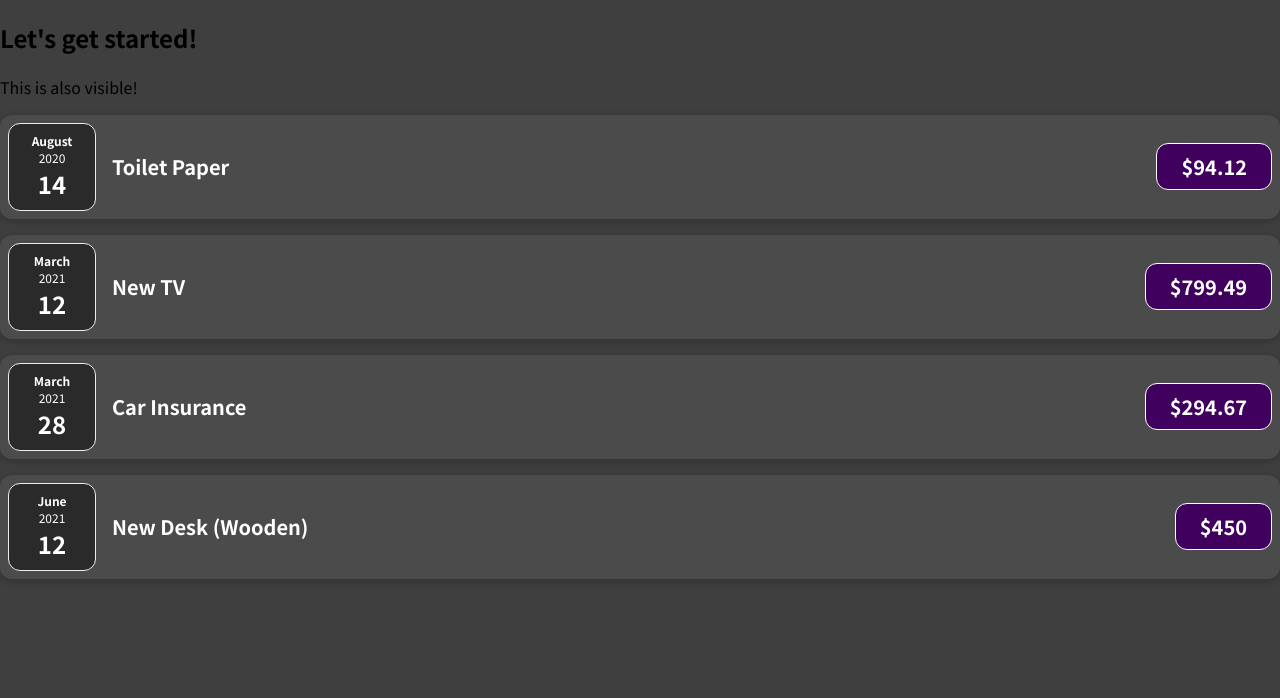
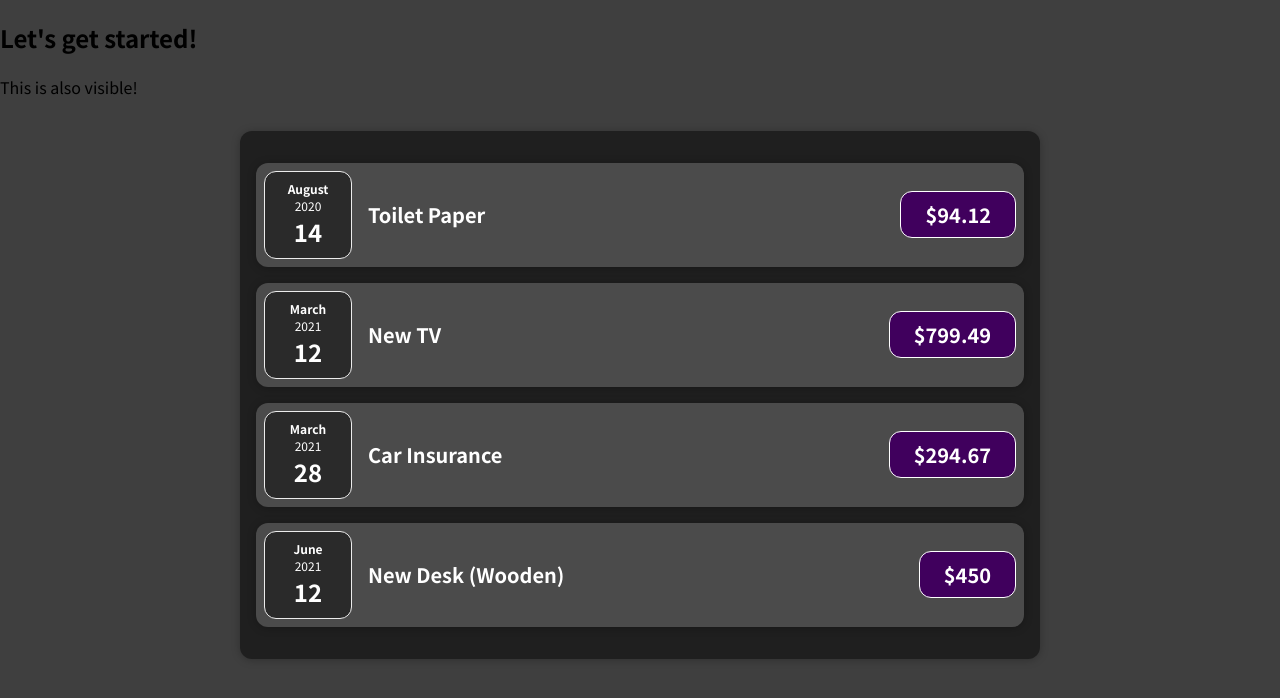
Before and after one commit to MK-314/ReactJS, a React (Create React App) app: page / in a window 1280 px wide. Shown: the top 698 px of the page. Built offline with nearby package versions, Linux system fonts and the light colour scheme.

Commit message:
Card component

```diff
--- a/src/App.jsx
+++ b/src/App.jsx
@@ -1,4 +1,4 @@
-import ExpenseItem from './components/ExpenseItem';
+import Expenses from './components/Expenses';
 function App() {
   var expenses = [
     {
@@ -27,10 +27,7 @@
     <div>
       <h2>Let's get started!</h2>
       <p>This is also visible!</p>
-      <ExpenseItem title={expenses[0].title} amount={expenses[0].amount} date={expenses[0].date}></ExpenseItem>
-      <ExpenseItem title={expenses[1].title} amount={expenses[1].amount} date={expenses[1].date}></ExpenseItem>
-      <ExpenseItem title={expenses[2].title} amount={expenses[2].amount} date={expenses[2].date}></ExpenseItem>
-      <ExpenseItem title={expenses[3].title} amount={expenses[3].amount} date={expenses[3].date}></ExpenseItem>
+      <Expenses expenses={expenses}></Expenses>
     </div>
   );
 }
--- /dev/null
+++ b/src/components/Card.css
@@ -0,0 +1,4 @@
+.card {
+    border-radius: 12px;
+    box-shadow: 0 1px 8px rgba(0, 0, 0, 0.25);
+}
--- /dev/null
+++ b/src/components/Card.jsx
@@ -0,0 +1,7 @@
+import './Card.css';
+
+function Card(props) {
+  var classes = 'card ' + props.className;
+  return <div className={classes}>{props.children}</div>;
+}
+export default Card;
--- a/src/components/ExpenseItem.css
+++ b/src/components/ExpenseItem.css
@@ -2,10 +2,8 @@
     display: flex;
     justify-content: space-between;
     align-items: center;
-    box-shadow: 0 2px 8px rgba(0, 0, 0, 0.25);
     padding: 0.5rem;
     margin: 1rem 0;
-    border-radius: 12px;
     background-color: #4b4b4b;
 }
 
--- a/src/components/ExpenseItem.jsx
+++ b/src/components/ExpenseItem.jsx
@@ -1,14 +1,15 @@
 import ExpenseDate from './ExpenseDate';
+import Card from './Card';
 import './ExpenseItem.css';
 function ExpenseItem(props) {
   return (
-    <div className="expense-item">
+    <Card className="expense-item">
       <ExpenseDate date={props.date}></ExpenseDate>
       <div className="expense-item__description">
         <h2>{props.title}</h2>
         <div className="expense-item__price">${props.amount}</div>
       </div>
-    </div>
+    </Card>
 
   );
 }
--- /dev/null
+++ b/src/components/Expenses.css
@@ -0,0 +1,7 @@
+.expenses {
+    padding: 1rem;
+    background-color: rgb(31, 31, 31);
+    margin: 2rem auto;
+    width: 50rem;
+    max-width: 95%;
+}
--- /dev/null
+++ b/src/components/Expenses.jsx
@@ -0,0 +1,16 @@
+import ExpenseItem from './ExpenseItem';
+import Card from './Card';
+import './Expenses.css';
+
+function Expenses({expenses}){
+    return(
+        <Card className='expenses'>
+            <ExpenseItem title={expenses[0].title} amount={expenses[0].amount} date={expenses[0].date}></ExpenseItem>
+            <ExpenseItem title={expenses[1].title} amount={expenses[1].amount} date={expenses[1].date}></ExpenseItem>
+            <ExpenseItem title={expenses[2].title} amount={expenses[2].amount} date={expenses[2].date}></ExpenseItem>
+            <ExpenseItem title={expenses[3].title} amount={expenses[3].amount} date={expenses[3].date}></ExpenseItem>
+        </Card>
+    );
+}
+
+export default Expenses;
```
Also changed, not shown: 1 other file (tests, documents, lock files or other folders).
